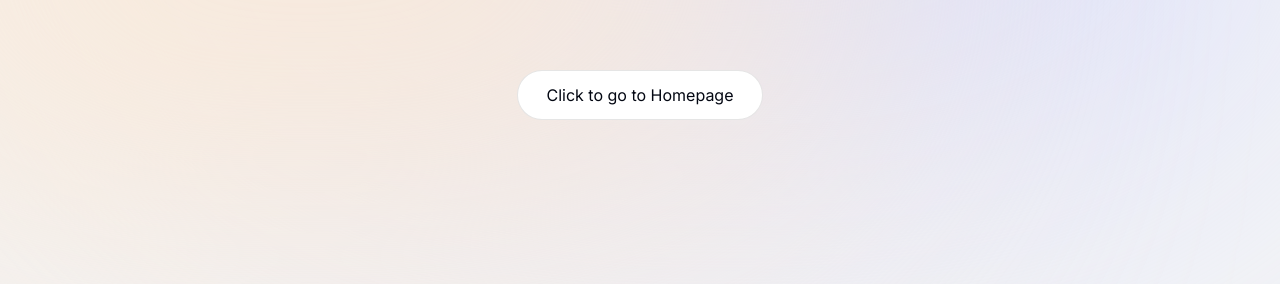
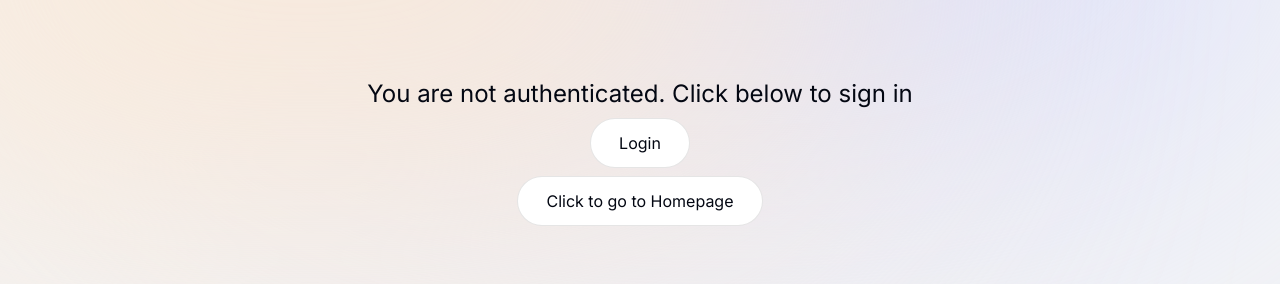
Before and after one commit to jhchang/tnr-v2, a Next.js app: page /en/login in a window 1280 px wide. Shown: the part 278-562 px from the top of the page. Built offline with nearby package versions, Linux system fonts and the light colour scheme; no server answers.

Commit message:
added signin functionally with google oauth. button still shows logout text after logging out. will need to fix later

```diff
--- a/messages/ar.json
+++ b/messages/ar.json
@@ -1,7 +1,11 @@
 {
   "Login": {
     "title": "مرحباً بكم في صفحة تسجيل الدخول",
-    "homepageLink": "انقر للانتقال إلى الصفحة الرئيسية"
+    "homepageLink": "انقر للانتقال إلى الصفحة الرئيسية",
+    "login": "تسجيل الدخول",
+    "logout": "تسجيل الخروج",
+    "authMsg": "أنت غير مُصادق عليه. انقر أدناه لتسجيل الدخول",
+    "welcome": "مرحباً"
   },
   "NotFoundPage": {
     "description": "يرجى التحقق مرة أخرى من شريط عنوان المتصفح أو استخدام التنقل للانتقال إلى صفحة معروفة.",
@@ -15,6 +19,7 @@
     "goal": "هدف الشركة",
     "missionStatment": "بيان المهمة",
     "login": "تسجيل الدخول",
+    "logout": "تسجيل الخروج",
     "catList": "قائمة القطط"
   }
 }
--- a/messages/en.json
+++ b/messages/en.json
@@ -1,7 +1,11 @@
 {
   "Login": {
     "title": "Welcome to the Login Page",
-    "homepageLink": "Click to go to Homepage"
+    "homepageLink": "Click to go to Homepage",
+    "logout": "Logout",
+    "login": "Login",
+    "authMsg": "You are not authenticated. Click below to sign in",
+    "welcome": "Welcome"
   },
   "NotFoundPage": {
     "description": "Please double-check the browser address bar or use the navigation to go to a known page.",
@@ -15,6 +19,7 @@
     "goal": "Company Goal",
     "missionStatment": "Mission Statment",
     "login": "Login",
+    "logout": "Logout",
     "catList": "List of Cats"
   }
 }
--- a/package.json
+++ b/package.json
@@ -12,6 +12,7 @@
     "clsx": "^2.1.1",
     "framer-motion": "^11.11.8",
     "next": "^15.3.2",
+    "next-auth": "^5.0.0-beta.28",
     "next-intl": "4.0",
     "react": "^19.1.0",
     "react-dom": "^19.1.0",
--- a/src/app/[locale]/layout.tsx
+++ b/src/app/[locale]/layout.tsx
@@ -10,6 +10,7 @@ import { Locale, NextIntlClientProvider } from 'next-intl';
 import { ReactNode } from 'react';
 import ActiveSectionContextProvider from '@/context/active-section-context';
 import LocaleSwitcher from '@/components/LocaleSwitcher';
+import { SessionProvider } from 'next-auth/react';
 
 type Props = {
   children: ReactNode;
@@ -40,6 +41,7 @@ export default async function RootLayout({ children, params }: Props) {
       >
         <div className='bg-[#d7dbfc] absolute top-[-6rem] -z-10 right-[1rem] h-[31.25rem] w-[31.25rem] rounded-full blur-[10rem] sm:w-[68.75rem] dark:bg-[#9474629d]'></div>
         <div className='bg-[#fbead7] absolute top-[-1rem] -z-10 left-[-35rem] h-[31.25rem] w-[50rem] rounded-full blur-[10rem] sm:w-[68.75rem] md:left-[-33rem] lg:left-[-28rem] xl:left-[-15rem] 2xl:left-[-5rem] dark:bg-[#676394bd]'></div>
+        <SessionProvider>
           <NextIntlClientProvider messages={messages}>
             <ThemeContextProvider>
               <ActiveSectionContextProvider>
@@ -49,6 +51,7 @@ export default async function RootLayout({ children, params }: Props) {
               </ActiveSectionContextProvider>
             </ThemeContextProvider>
           </NextIntlClientProvider>
+        </SessionProvider>
       </body>
     </html>
   );
--- a/src/app/[locale]/login/page.tsx
+++ b/src/app/[locale]/login/page.tsx
@@ -1,3 +1,4 @@
+import SignInGoogle from '@/components/sign-in-google';
 import { Link } from '@/i18n/navigation';
 import { useTranslations } from 'next-intl';
 
@@ -6,10 +7,13 @@ export default function Page() {
 
   return (
     <>
-      <h1 className='text-center mb-[5rem] mt-4 px-4 text-4xl font-bold !leading-[1.5] sm:text-7xl'>
+      <h1 className='text-center mb-[5rem] mt-4 px-4 text-4xl font-bold !leading-[1.5] sm:text-7xl pb-2'>
         {t('title')}
       </h1>
-      <div className='flex justify-center'>
+      <div className='flex justify-center pb-2'>
+        <SignInGoogle />
+      </div>
+      <div className='flex justify-center pb-2'>
         <Link
           className='bg-white px-7 py-3 items-center justify-center gap-2 rounded-full outline-none focus:scale-110 hover:scale-110 active:scale-105 transition cursor-pointer borderBlack dark:bg-white/10'
           href='/'
--- /dev/null
+++ b/src/app/api/auth/[...nextauth]/route.ts
@@ -0,0 +1,3 @@
+import { handlers } from '@/auth';
+
+export const { GET, POST } = handlers;
--- /dev/null
+++ b/src/auth.ts
@@ -0,0 +1,6 @@
+import NextAuth from 'next-auth';
+import Google from 'next-auth/providers/google';
+
+export const { handlers, signIn, signOut, auth } = NextAuth({
+  providers: [Google],
+});
--- a/src/components/intro.tsx
+++ b/src/components/intro.tsx
@@ -6,10 +6,12 @@ import RandomFacts from './random-facts';
 import { useTranslations } from 'next-intl';
 import { Link } from '@/i18n/navigation';
 import { useSectionInView } from '@/lib/hooks';
+import { useSession } from 'next-auth/react';
 
 export default function Intro() {
   const { ref } = useSectionInView('Intro');
   const t = useTranslations('Intro');
+  const { data: session, status } = useSession();
 
   return (
     <motion.section
@@ -63,12 +65,22 @@ export default function Intro() {
           delay: 0.1,
         }}
       >
+        {status === 'authenticated' ? (
+          // <p>Signed in as {session.user?.email}</p>
+          <Link
+            className='bg-gray-900 text-white px-7 py-3 flex items-center gap-2 rounded-full outline-none focus:scale-110 hover:scale-110 hover:bg-gray-950 active:scale-105 transition dark:bg-gray-500'
+            href='/login'
+          >
+            {t('logout')}
+          </Link>
+        ) : (
           <Link
             className='bg-gray-900 text-white px-7 py-3 flex items-center gap-2 rounded-full outline-none focus:scale-110 hover:scale-110 hover:bg-gray-950 active:scale-105 transition dark:bg-gray-500'
             href='/login'
           >
             {t('login')}
           </Link>
+        )}
         <button className='bg-white px-7 py-3 flex items-center gap-2 rounded-full outline-none focus:scale-110 hover:scale-110 active:scale-105 transition cursor-pointer borderBlack dark:bg-white/10'>
           {t('catList')}
         </button>
--- /dev/null
+++ b/src/components/sign-in-google.tsx
@@ -0,0 +1,46 @@
+import { signIn, auth, signOut } from '@/auth';
+import { getTranslations } from 'next-intl/server';
+
+export default async function SignInGoogle() {
+  const t = await getTranslations('Login');
+  const session = await auth();
+  const user = session?.user;
+
+  return user ? (
+    <div className='flex flex-col items-center px-4'>
+      <h1 className='text-2xl pb-2'>
+        {t('welcome')} {user.name}{' '}
+      </h1>
+      <form
+        action={async () => {
+          'use server';
+          await signOut();
+        }}
+      >
+        <button
+          className='bg-white px-7 py-3 items-center justify-center gap-2 rounded-full outline-none focus:scale-110 hover:scale-110 active:scale-105 transition cursor-pointer borderBlack dark:bg-white/10'
+          type='submit'
+        >
+          {t('logout')}
+        </button>
+      </form>
+    </div>
+  ) : (
+    <div className='flex flex-col items-center px-4'>
+      <h1 className='text-2xl pb-2'>{t('authMsg')}</h1>
+      <form
+        action={async () => {
+          'use server';
+          await signIn('google');
+        }}
+      >
+        <button
+          className='bg-white px-7 py-3 items-center justify-center gap-2 rounded-full outline-none focus:scale-110 hover:scale-110 active:scale-105 transition cursor-pointer borderBlack dark:bg-white/10'
+          type='submit'
+        >
+          {t('login')}
+        </button>
+      </form>
+    </div>
+  );
+}
```
Lines whose indentation alone changed are shown as unchanged.
